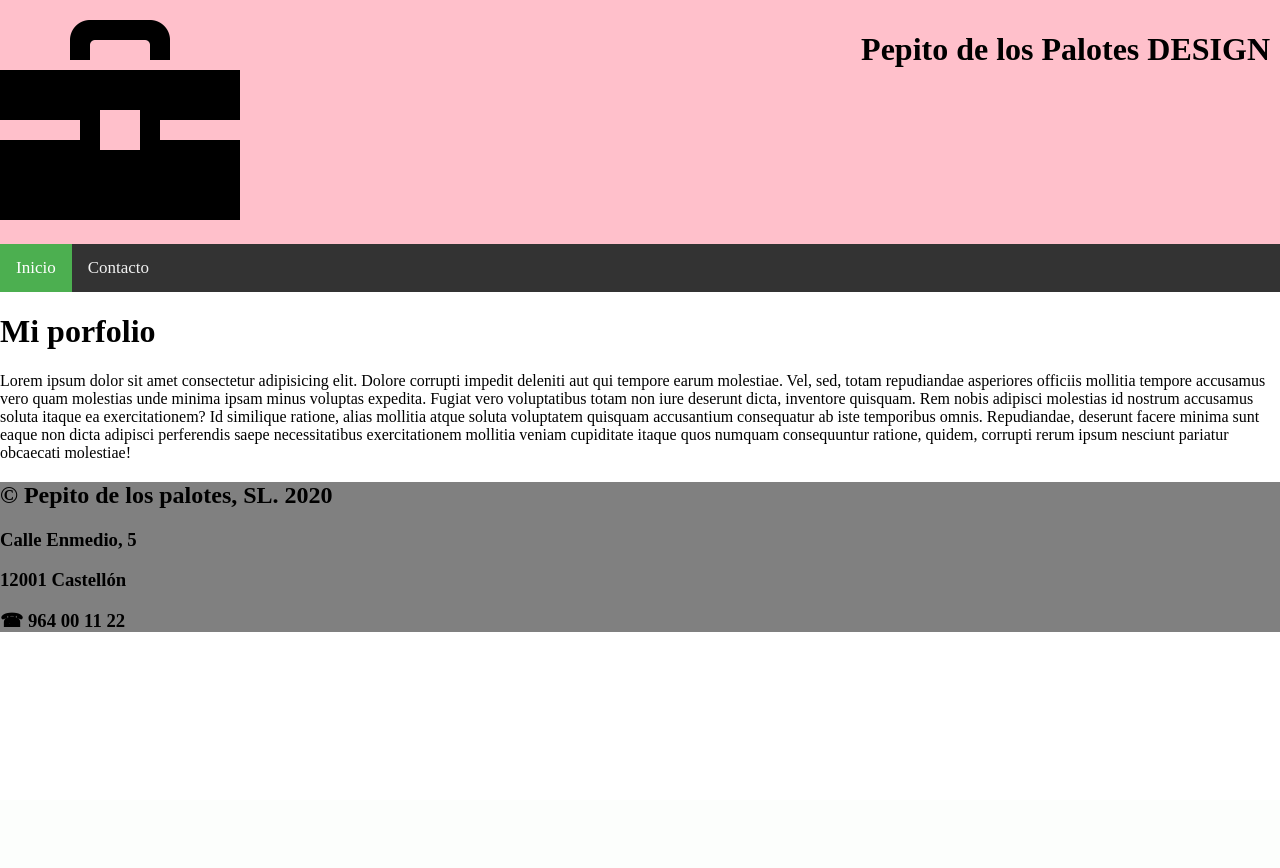
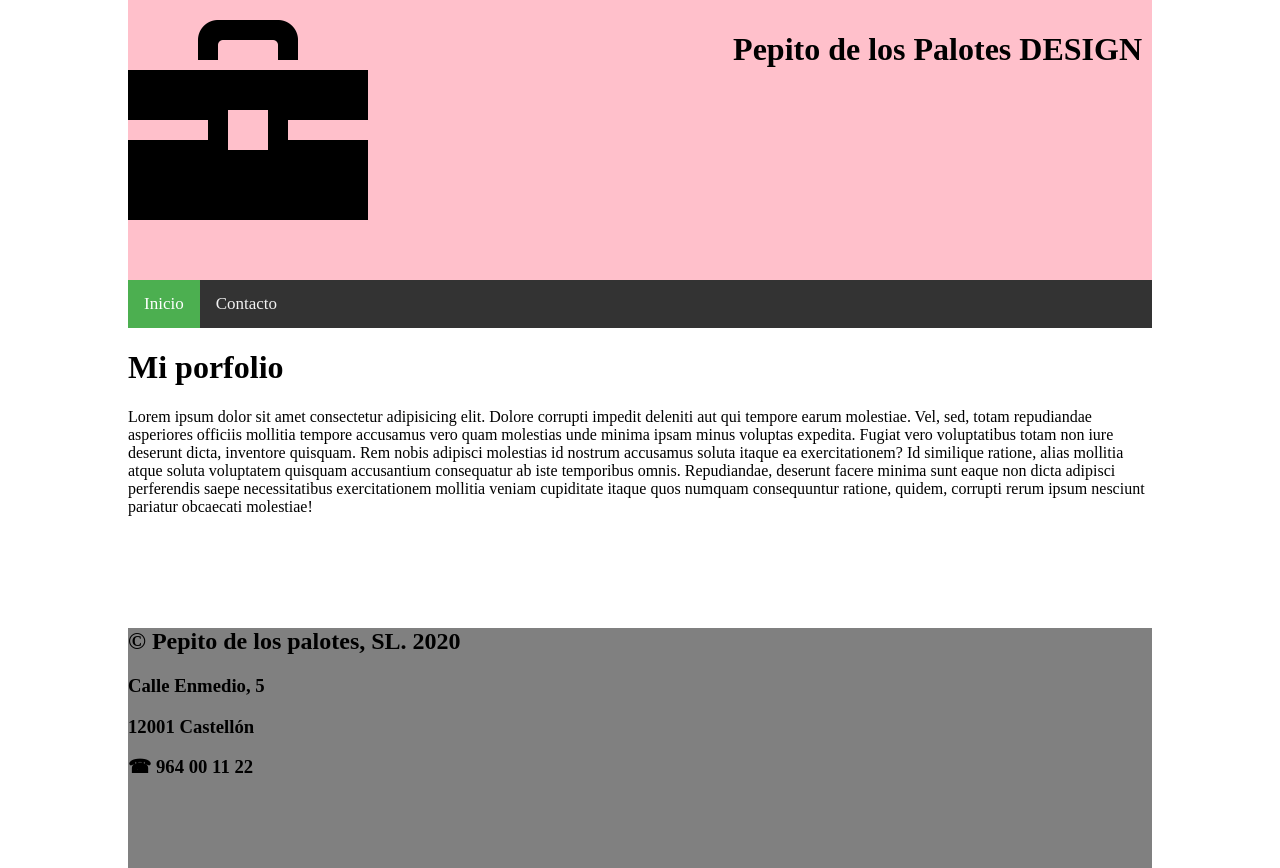
Before and after one commit to pcbosca/pcbosca.github.io, a PHP site: page /inc/index.php in a window 1280 px wide. Before the commit the page ends 632 px from the top, so only its background shows below. Run offline with PHP 8.4, Linux system fonts and the light colour scheme.

Commit message:
Improving JS code and centering the web site

```diff
--- a/S2/inc/contacto.php
+++ b/S2/inc/contacto.php
@@ -9,6 +9,7 @@
     <link rel="stylesheet" href="css/estilos.css">
 </head>
 <body>
+<div class="container">
 <?php
 
 /* incluir el header del web */
@@ -33,5 +34,6 @@ include "header.html";
 /* incluir el footer y script del web */
 include "footer.html";
 ?>
+</div>
 </body>
 </html>
--- a/S2/inc/css/estilos.css
+++ b/S2/inc/css/estilos.css
@@ -1,25 +1,45 @@
 * {
   box-sizing: border-box;
+}
+
+html, body {
+  height: 100%;
 }
 
 body {
   margin: 0;
 }
-
+.container {
+  height: 100%;
+  width: 80%;
+  margin: auto;
+}
 header {
   background-color: pink;
   position: relative;
+  height: 35%;
+}
+
+main {
+  height: 35%;
+  overflow: auto;
 }
 
 footer {
   background-color: grey;
+  height: 30%;
 }
 
 .titulo {
   position: absolute;
   top: 10px;
   right: 10px;
+  /*float: right;*/
 }
+
+/* .clearfix {
+  clear: both;
+} */
 
 .topnav {
   overflow: hidden;
--- a/S2/inc/footer.html
+++ b/S2/inc/footer.html
@@ -4,13 +4,5 @@
     <h3>12001 Castellón</h3>
     <h3>&#9742 964 00 11 22</h3>
 </footer>
-<script>
-    function desplegar_menu() {
-        var x = document.getElementById("myTopnav");
-        if (x.className === "topnav") {
-            x.className += " responsive";
-        } else {
-            x.className = "topnav";
-        }
-    }
+<script src="js/codigo.js">
 </script>
--- a/S2/inc/header.html
+++ b/S2/inc/header.html
@@ -2,3 +2,4 @@
     <img src="images/iconmonstr-briefcase-9-240.png" alt="Logo">
     <h1 class="titulo">Pepito de los Palotes DESIGN</h1>
 </header>
+<!-- <div class="clearfix"></div> -->
--- a/S2/inc/index.php
+++ b/S2/inc/index.php
@@ -9,6 +9,7 @@
     <link rel="stylesheet" href="css/estilos.css">
 </head>
 <body>
+<div class="container">
 <?php
 
 /* incluir el header del web */
@@ -30,5 +31,6 @@ include "header.html";
 /* incluir el footer y script del web */
 include "footer.html";
 ?>
+</div>
 </body>
 </html>
--- /dev/null
+++ b/S2/inc/js/codigo.js
@@ -0,0 +1,8 @@
+function desplegar_menu() {
+    var x = document.getElementById("myTopnav");
+    if (x.className === "topnav") {
+        x.className += " responsive";
+    } else {
+        x.className = "topnav";
+    }
+}
```
Also changed, not shown: S2/inc/images/iconmonstr-briefcase-9-240.png, S2/inc/images/iconmonstr-facebook-4-120.png, S2/inc/images/iconmonstr-instagram-11-120.png, S2/inc/images/iconmonstr-twitter-1-120.png.
